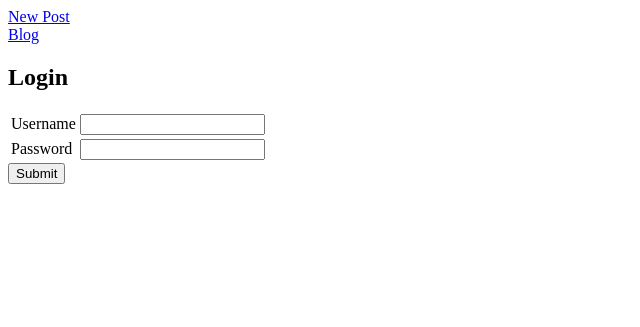
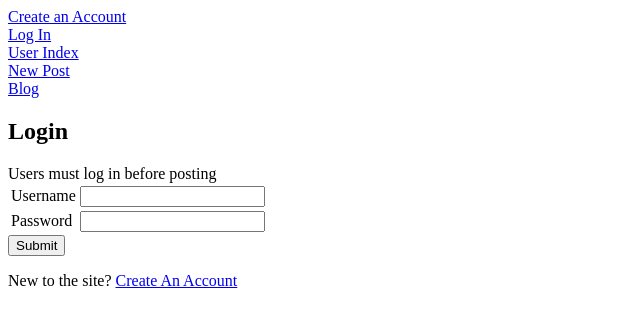
Before and after one commit to tycrawford/buildablog, a Flask app: page /login in a window 1280 px wide. Shown: the top 327 px of the page, without its empty margins (0-640 px from the left). Run offline with Flask 2, Linux system fonts and the light colour scheme.

Commit message:
Finished project, functionality appears to be complete

```diff
--- a/main.py
+++ b/main.py
@@ -19,23 +19,40 @@ class Blog(db.Model):
     id = db.Column(db.Integer, primary_key = True)
     title = db.Column(db.String(120))
     body = db.Column(db.String(300))
-    def __init__(self, title, body):
+    owner_id = db.Column(db.Integer, db.ForeignKey('user.id'))
+
+    def __init__(self, title, body, owner):
         self.title = title
         self.body = body
-
+        self.owner = owner
 
 class User(db.Model):
     id = db.Column(db.Integer, primary_key = True)
     username = db.Column(db.String(20))
     password = db.Column(db.String(20))
-
+    blogs = db.relationship('Blog', backref='owner')
     def __init__(self, username, password):
         self.username = username
         self.password = password
 
+@app.before_request
+def require_login():
+    allowed_routes = ['blog', 'login', 'signup', 'index']
+    if request.endpoint not in allowed_routes and 'username' not in session:
+        return redirect('/login')
 
 @app.route("/login", methods=['GET', 'POST'])
 def login():
+    if 'username' not in session:
+        loginHeader = """
+        <a href="/signup"> Create an Account </a> <br>
+        <a href="/login"> Log In </a>
+        """
+    else:
+        loginHeader = """
+        Logged in as {0}
+        <a href="/logout"> Logout </a>
+        """.format(session['username'])
     if request.method == 'POST':
         username = request.form['username']
         password = request.form['password']
@@ -44,16 +61,16 @@ def login():
         existing_user = User.query.filter_by(username=username).first()
         if not existing_user:
             userError = "Username not in system"
-            return render_template("login.html", userError=userError)
+            return render_template("login.html", loginHeader=loginHeader, userError=userError)
         else:
             if existing_user.password != password:
                 passwordError = "Password not valid"
-                return render_template("login.html", passwordError=passwordError)
+                return render_template("login.html", loginHeader=loginHeader, passwordError=passwordError)
             else:
                 session['username'] = username
                 return redirect("/newpost")
     else:
-        return render_template("login.html")
+        return render_template("login.html", loginHeader=loginHeader)
         #TODO Enters username stored in database with correct password, redirect to NewPost
     #TODO Enters correct username but with wrong password, gets redirected to login with password message, save username
     #TODO Enters incorrect username, redirected to login with no username stored
@@ -61,6 +78,16 @@ def login():
 
 @app.route("/signup", methods=['GET', 'POST'])
 def signup():
+    if 'username' not in session:
+        loginHeader = """
+        <a href="/signup"> Create an Account </a> <br>
+        <a href="/login"> Log In </a>
+        """
+    else:
+        loginHeader = """
+        Logged in as {0}
+        <a href="/logout"> Logout </a>
+        """.format(session['username'])
     if request.method == 'POST':
         username = request.form['username']
         password = request.form['password']
@@ -94,56 +121,45 @@ def signup():
             return redirect("/newpost")
 
         else:
-            return render_template("createUser.html", userError=userError, filledUser=username, passwordError=passwordError, verifyError=verifyError)
+            return render_template("createUser.html", loginHeader=loginHeader, userError=userError, filledUser=username, passwordError=passwordError, verifyError=verifyError)
     else:
-        return render_template("createUser.html")
+        return render_template("createUser.html", loginHeader=loginHeader)
 
 @app.route("/logout")
 def logout():
     del session['username']
     return redirect('/login')
-# @app.route('/', methods=['POST', 'GET'])
-# def index():
 
-#     if request.method == 'POST':              if request.method == 'POST'=
-#         task_name = request.form['task']          blog_name = request.form['title']
-#         new_task = Task(task_name)                blog_body = request.form['body']
-#         db.session.add(new_task)                  new_blog = Blog(blog_name, blog_body)
-#         db.session.commit()                       db.session.add(new_blog)
-#                                                   db.session.commit()
-#
-#     tasks = Task.query.filter_by(completed=False).all()
-#     completed_tasks = Task.query.filter_by(completed=True).all()
-#     return render_template('todos.html',title="Get It Done!",
-#         tasks=tasks, completed_tasks=completed_tasks)
-
-
-# @app.route('/delete-task', methods=['POST'])
-# def delete_task():
-
-#     task_id = int(request.form['task-id'])
-#     task = Task.query.get(task_id)
-#     task.completed = True
-#     db.session.add(task)
-#     db.session.commit()
-
-#     return redirect('/')
-
-# @app.route('/blog')
 
 @app.route('/newpost')
 def newpost():
+    loginHeader = """
+    Logged in as {0}
+    <a href="/logout"> Logout </a>
+    """.format(session['username'])
     titleError = request.args.get('titleError')
     bodyError = request.args.get('bodyError')
     title = request.args.get('title')
     body = request.args.get('body')
     if titleError == None and bodyError == None:
-        return render_template('newPost.html')
+        return render_template('newPost.html', loginHeader=loginHeader)
     else:
-        print("ran else")
-        print(title, body, titleError, bodyError)
-        return render_template('newPost.html', title=title, body=body,titleError=titleError, bodyError=bodyError)
+        return render_template('newPost.html', loginHeader=loginHeader, title=title, body=body,titleError=titleError, bodyError=bodyError)
 
+@app.route('/')
+def index():
+    if 'username' not in session:
+        loginHeader = """
+        <a href="/signup"> Create an Account </a> <br>
+        <a href="/login"> Log In </a>
+        """
+    else:
+        loginHeader = """
+        Logged in as {0}
+        <a href="/logout"> Logout </a>
+        """.format(session['username'])
+    users = User.query.all()
+    return render_template('index.html', loginHeader=loginHeader, users=users)
 
 @app.route('/blog', methods=['POST', 'GET'])
 def blog():
@@ -151,29 +167,42 @@ def blog():
     idList = [blog.id for blog in Blog.query.all()]
     titleList = [blog.title for blog in Blog.query.all()]
     bodyList = [blog.body for blog in Blog.query.all()]
-    print(idList)
+    ownerList = [blog.owner_id for blog in Blog.query.all()]
     startIndex = 0
+    if 'username' not in session:
+        loginHeader = """
+        <a href="/signup"> Create an Account </a> <br>
+        <a href="/login"> Log In </a>
+        """
+    else:
+        loginHeader = """
+        Logged in as {0}
+        <a href="/logout"> Logout </a>
+        """.format(session['username'])
     for index in range(len(titleList)):
-        rebuiltString = rebuiltString + '<h2> <a href="/blog?id={0}">'.format(str(idList[startIndex]))  + titleList[startIndex] + "</a> </h2> <br> " + "<p> " + bodyList[startIndex] + "</p> <br>"
+        owner = User.query.filter_by(id=ownerList[startIndex]).first()
+        owner = str(owner.username)
+        rebuiltString = rebuiltString + '<h2> <a href="/blog?id={0}">'.format(str(idList[startIndex]))  + titleList[startIndex] + "</a> </h2>" + 'By <a href="/blog?user={0}">'.format(owner) + str(owner) + "</a><br> <p> " + bodyList[startIndex] + "</p> <br>"
         startIndex += 1
-    if request.method == 'POST':
+    if request.method == 'POST': #If Posting new blog from newpost
         bodyError = ''
         titleError = ''
         blog_name = request.form['title']
         blog_body = request.form['body']
+        owner = User.query.filter_by(username=session['username']).first()
         if len(blog_body) == 0:
             bodyError = "Body was left empty"
         if len(blog_name) == 0:
             titleError = "Title was left empty"
-        if bodyError == '' and titleError == '':
-            new_blog = Blog(blog_name, blog_body)
-            db.session.add(new_blog)
-            db.session.commit()
-            idList = [blog.id for blog in Blog.query.all()]
+        if bodyError == '' and titleError == '': # IF Case is no errors, good blog post
+            new_blog = Blog(blog_name, blog_body, owner) #New blog object
+            db.session.add(new_blog) #add new blog to session
+            db.session.commit() #commit
+            idList = [blog.id for blog in Blog.query.all()] #get all IDS
             titleList = [blog.title for blog in Blog.query.all()]
             bodyList = [blog.body for blog in Blog.query.all()]
             workIndex = bodyList.index(blog_body)
-            singlePost = '<h2> ' + titleList[workIndex] + '</h2> <br> <p>' + bodyList[workIndex] + "</p>"
+            singlePost = '<h2> ' + titleList[workIndex] + '</h2> <br>' + '<a href="/blog?user={0}">'.format(owner.username) + str(owner.username) + '<p>' + bodyList[workIndex] + "</p>"
             #return render_template('blog.html', posts=str(singlePost))
             # return render_template('blog.html', posts=str(rebuiltString))
             return redirect("/blog?id={0}".format(str(idList[workIndex])))
@@ -182,11 +211,33 @@ def blog():
     else:
 
         if request.args.get('id') == None:
-            return render_template('blog.html', posts=str(rebuiltString))
+            if request.args.get('user') == None:
+                return render_template('blog.html', loginHeader=loginHeader, posts=str(rebuiltString))
+            else: #if there is a user args
+                singleUserPosts = ''
+                owner = request.args.get('user')
+                owner_id = User.query.filter_by(username=owner).first()
+                owner_id = owner_id.id
+                idList = [blog.id for blog in Blog.query.filter_by(owner_id=owner_id)]
+                titleList = [blog.title for blog in Blog.query.filter_by(owner_id=owner_id)]
+                bodyList = [blog.body for blog in Blog.query.filter_by(owner_id=owner_id)]
+                ownerIDList = [blog.owner_id for blog in Blog.query.filter_by(owner_id=owner_id)]
+                startIndex = 0
+                for index in range(len(titleList)):
+                    singleUserPosts = singleUserPosts + '<h2> <a href="/blog?id={0}">'.format(str(idList[startIndex]))
+                    singleUserPosts = singleUserPosts + str(titleList[startIndex]) + "</a></h2>"
+                    singleUserPosts = singleUserPosts + '<a href="/blog?user={0}">'.format(owner)
+                    singleUserPosts = singleUserPosts + str(owner) + "</a><p>"+ "<br>"
+                    singleUserPosts = singleUserPosts + str(bodyList[startIndex]) + "</p> <br>"
+                    startIndex += 1
+                return render_template('blog.html', loginHeader=loginHeader, posts=str(singleUserPosts))
         else:
             WID = int(request.args.get('id'))
-            singlePost = '<h2> ' + titleList[idList.index(WID)] + '</h2> <br> <p>' + bodyList[idList.index(WID)] + "</p>"
-            return render_template('blog.html', posts=str(singlePost))
+            ownerID = int(ownerList[idList.index(WID)])
+            owner = User.query.filter_by(id=ownerID).first()
+            owner = owner.username
+            singlePost = '<h2> ' + titleList[idList.index(WID)] + '</h2>' + 'By <a href="/blog?user={0}">'.format(owner) + str(owner) + '</a><p>' + bodyList[idList.index(WID)] + "</p>"
+            return render_template('blog.html', loginHeader=loginHeader, posts=str(singlePost))
 
 
 
--- a/templates/base.html
+++ b/templates/base.html
@@ -5,7 +5,8 @@
 
         </title>
     </head>
-
+    {{loginHeader | safe}} <br>
+    <a href="/"> User Index </a> <br>
     <a href="/newpost"> New Post </a> <br>
     <a href="/blog"> Blog </a>
     <body>
--- a/templates/createUser.html
+++ b/templates/createUser.html
@@ -1,6 +1,8 @@
 {% extends 'base.html' %}
 
 {% block content %}
+
+<h2> User Signup </h2>
 <form action="/signup" method='post'>
 <table>
     <tr>
--- a/templates/login.html
+++ b/templates/login.html
@@ -3,7 +3,7 @@
 {% block content %}
 
 <h2>Login</h2>
-
+Users must log in before posting
 <form action="/login" method='post'>
     <table> <tr>
         <td>
@@ -37,7 +37,7 @@
     </table>
     <input type="submit" name="submit">
 </form>
-
-
-
+<p>
+New to the site? <a href="/signup"> Create An Account </a>
+</p>
 {% endblock %}
```
Also changed, not shown: templates/index.html (added, +16 -0 lines).
